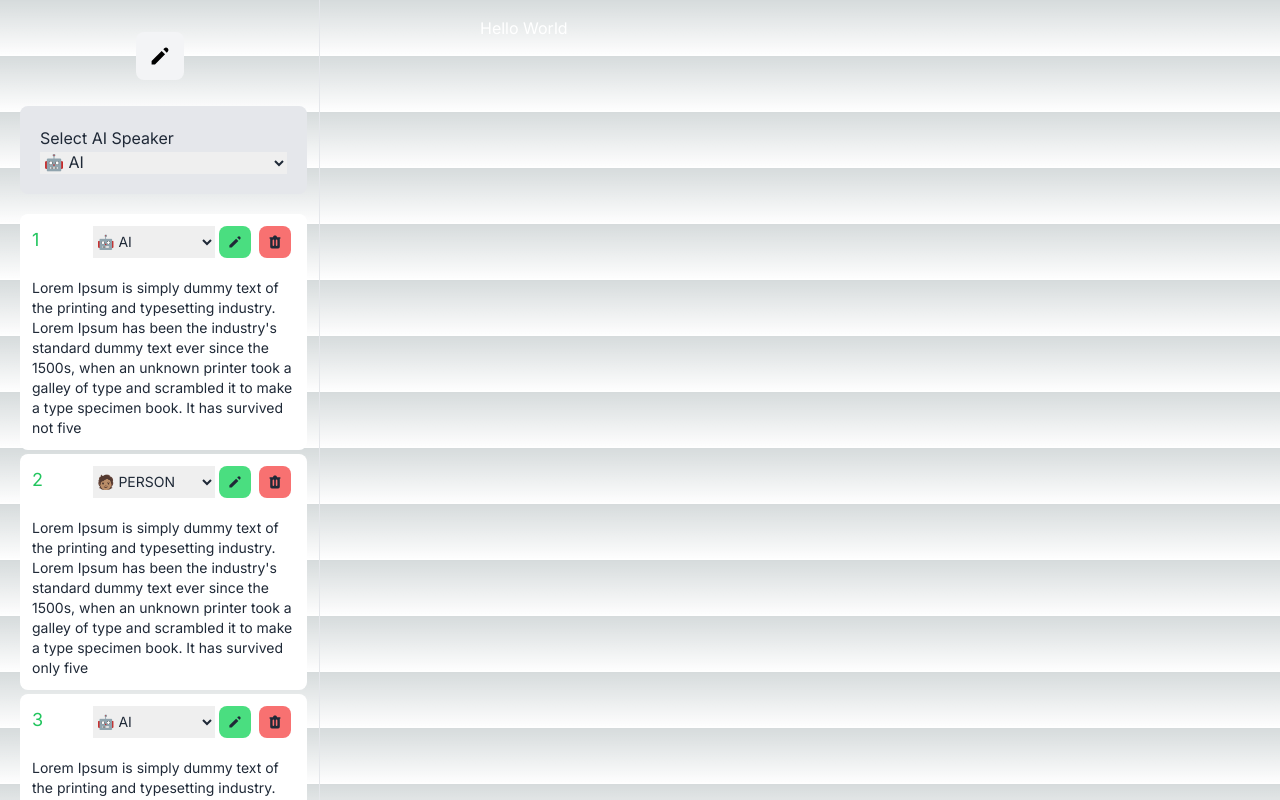
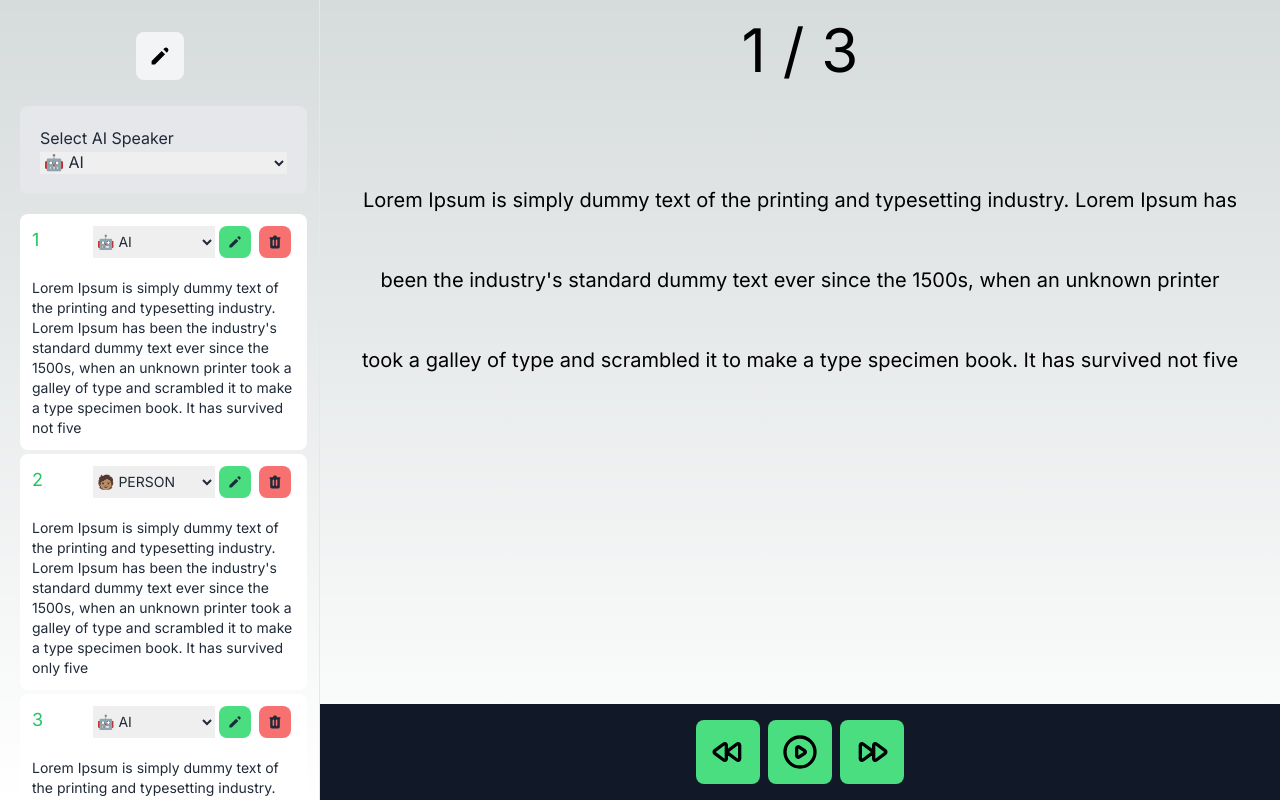
Before and after one commit to FelixWaweru/Copresenter, a Next.js app: page / in a window 1280 px wide. Built offline with nearby package versions, Linux system fonts and the light colour scheme.

Commit message:
feat: Slideshow UI update

```diff
--- a/app/components/SideBar.tsx
+++ b/app/components/SideBar.tsx
@@ -4,6 +4,7 @@ import { useState } from 'react';
 import Link from 'next/link';
 import { TrashIcon, PencilIcon, PlusIcon } from '@heroicons/react/solid';
 import { DragDropContext, Droppable, Draggable } from "react-beautiful-dnd";
+import TextView from './TextView';
 
 const Sidebar = ({ children } : any) => {
 
@@ -28,6 +29,8 @@ const Sidebar = ({ children } : any) => {
 
   const [newSlidePresenter, setNewSlidePresenter] = useState("BOT");
   const [newSlideText, setNewSlideText] = useState("");
+
+  const [scroll, setScroll] = useState(false);
 
   // Function to update list on drop
   const handleDrop = (result) => {
@@ -101,6 +104,10 @@ const Sidebar = ({ children } : any) => {
     setNewSlideOpen(wasOpened => !wasOpened);
   }
 
+  const handleScrollButtonClick = () => {
+    setScroll(!scroll);
+  };
+
   const containerStyle = {
     height: '100%', // Adjust the height as needed
     overflow: 'auto',
@@ -133,7 +140,7 @@ const Sidebar = ({ children } : any) => {
                       </select>
                     </div>
                     {itemList.map((item, index) => (
-                      <Draggable key={item} draggableId={index.toString()} index={index}>
+                      <Draggable key={index} draggableId={index.toString()} index={index}>
                         {(provided, snapshot) => (
                           <div
                           className='m-1 p-3 w-full rounded-lg text-gray-800 text-sm'
@@ -177,7 +184,7 @@ const Sidebar = ({ children } : any) => {
                         <h2 className='text-green-500 text-lg w-1/4'>
                           +
                         </h2>
-                        <select className='w-2/4' id="dropdown" value={newSlidePresenter} onChange={event => handleNewSlidePresenter(event)}>
+                        <select className='w-3/4' id="dropdown" value={newSlidePresenter} onChange={event => handleNewSlidePresenter(event)}>
                           <option value="BOT">🤖 AI</option>
                           <option value="PERSON">🧑🏽 PERSON</option>
                         </select>
@@ -210,7 +217,8 @@ const Sidebar = ({ children } : any) => {
           </div>
         </div>
       </div>
-      <main className='ml-auto w-3/4'>{children}</main>
+      {/* <main className='ml-auto w-3/4'>{children}</main> */}
+      <TextView itemList={itemList} />
     </div>
   );
 };
--- a/app/components/TextView.tsx
+++ b/app/components/TextView.tsx
@@ -1,21 +1,74 @@
-import React from 'react';
-import { useState, useEffect } from "react";
+"use client"
+import React, { useEffect, useState } from 'react';
+import { motion, AnimatePresence } from 'framer-motion';
+import { PlayIcon, FastForwardIcon, RewindIcon } from '@heroicons/react/outline';
+import Link from 'next/link';
 
-// DataGrid columns
-const columns = [
-  { field: 'prompt', headerName: 'Prompt', width: 200 },
-  { field: 'response', headerName: 'Response', flex: 1 },
-  { field: 'created_at', headerName: 'Created At', width: 200 },
-];
+const TextView = ({ itemList }) => {
+  const [scroll, setScroll] = useState(false);
 
-const TextView = () => {
+  const [currentSlide, setCurrentSlide] = useState(0);
+  const [activeSlideText, setActiveSlideText] = useState(itemList[currentSlide]?.text || itemList[0].text);
+
+  const handleScrollButtonClick = () => {
+    setScroll(!scroll);
+  };
+
+  const handleNextSlideClick = () => {
+    let nextSlideValue = currentSlide + 1
+
+    if (currentSlide < itemList.length - 1 && currentSlide >= 0) {
+      setCurrentSlide(nextSlideValue);
+    }
+  };
+
+  const handlePrevSlideClick = () => {
+    let prevSlideValue = currentSlide - 1
+
+    if (currentSlide <= itemList.length - 1 && currentSlide > 0) {
+      setCurrentSlide(prevSlideValue);
+    }
+  };
+
+  useEffect(() => {
+    setActiveSlideText(itemList[currentSlide]?.text || itemList[0].text);
+  },[currentSlide, itemList]);
 
   return (
-    <div>
-      <div className='ml-auto grid py-4 px-40 w-full text-white'>
-        Hello World
+      <div className='ml-auto w-3/4 h-screen flex flex-col'>
+        <div className='w-full' style={{height: '100%'}}>
+          <div className='mt-5 text-center text-6xl'>
+            {currentSlide + 1} / {itemList.length}
+          </div>
+          <div className='mt-20 text-center text-xl px-10 leading-[5rem]'>
+            {activeSlideText}
+          </div>
+          {/* <motion.div
+            initial={{ y: '80vh' }}
+            animate={{ y: scroll ? '-80vh' : '80vh' }}
+            exit={{ y: '-80vh' }}
+            style={{lineHeight: '5'}}
+            transition={{ duration: 15, loop: Infinity, ease: 'linear' }}
+            className='text-center text-2xl px-10'
+          >
+            {activeSlideText}
+          </motion.div> */}
+
+          <div className='fixed bottom-0 bg-gray-900 w-3/4 flex justify-center items-center'>
+              <div onClick={handlePrevSlideClick} className='bg-green-400 hover:bg-green-600 cursor-pointer my-4 p-3 rounded-lg inline-block'>
+                <RewindIcon className="h-10 w-10 text-primary"/>
+              </div>
+
+              <div onClick={handleScrollButtonClick} className='bg-green-400 hover:bg-green-600 cursor-pointer my-4 mx-2 p-3 rounded-lg inline-block'>
+                <PlayIcon className="h-10 w-10 text-primary"/>
+              </div>
+
+              <div onClick={handleNextSlideClick} className='bg-green-400 hover:bg-green-600 cursor-pointer my-4 p-3 rounded-lg inline-block'>
+                <FastForwardIcon className="h-10 w-10 text-primary"/>
+              </div>
+          </div>
+        </div>
       </div>
-    </div>
   );
 };
 
```
